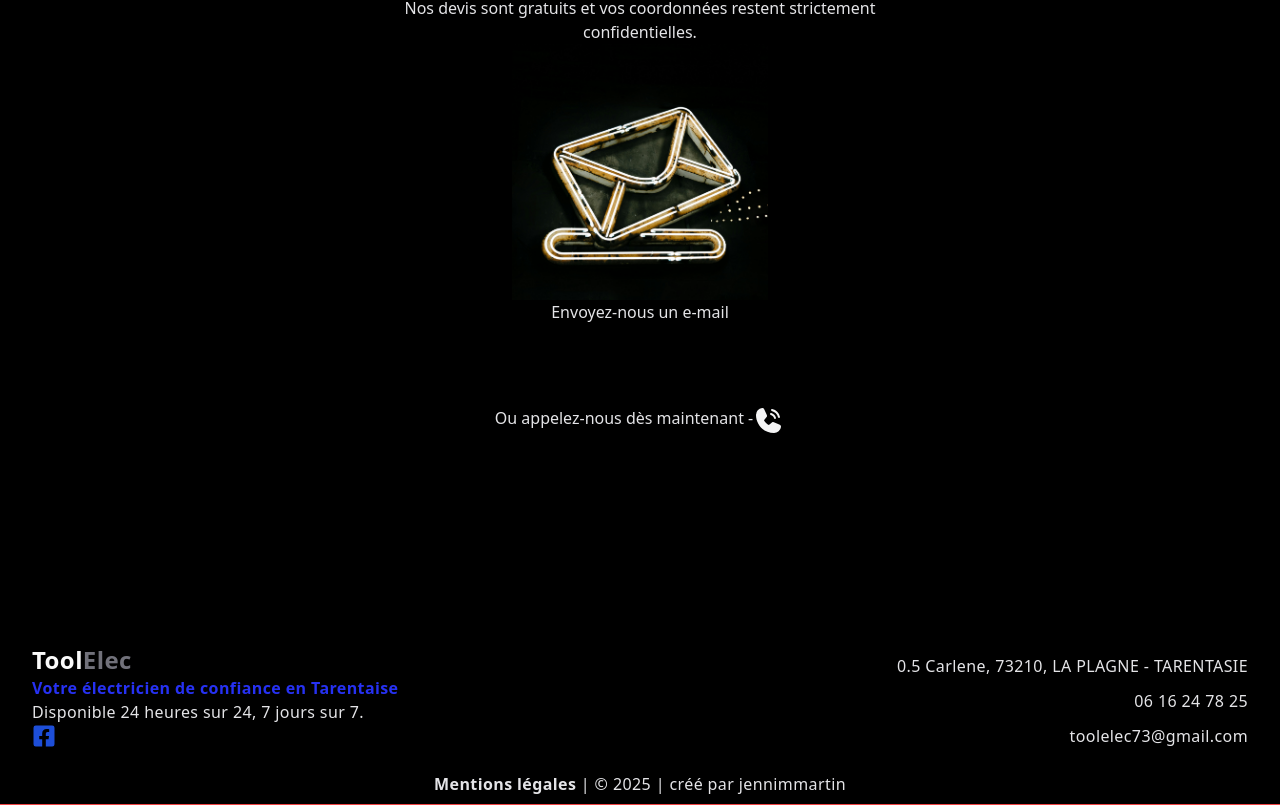
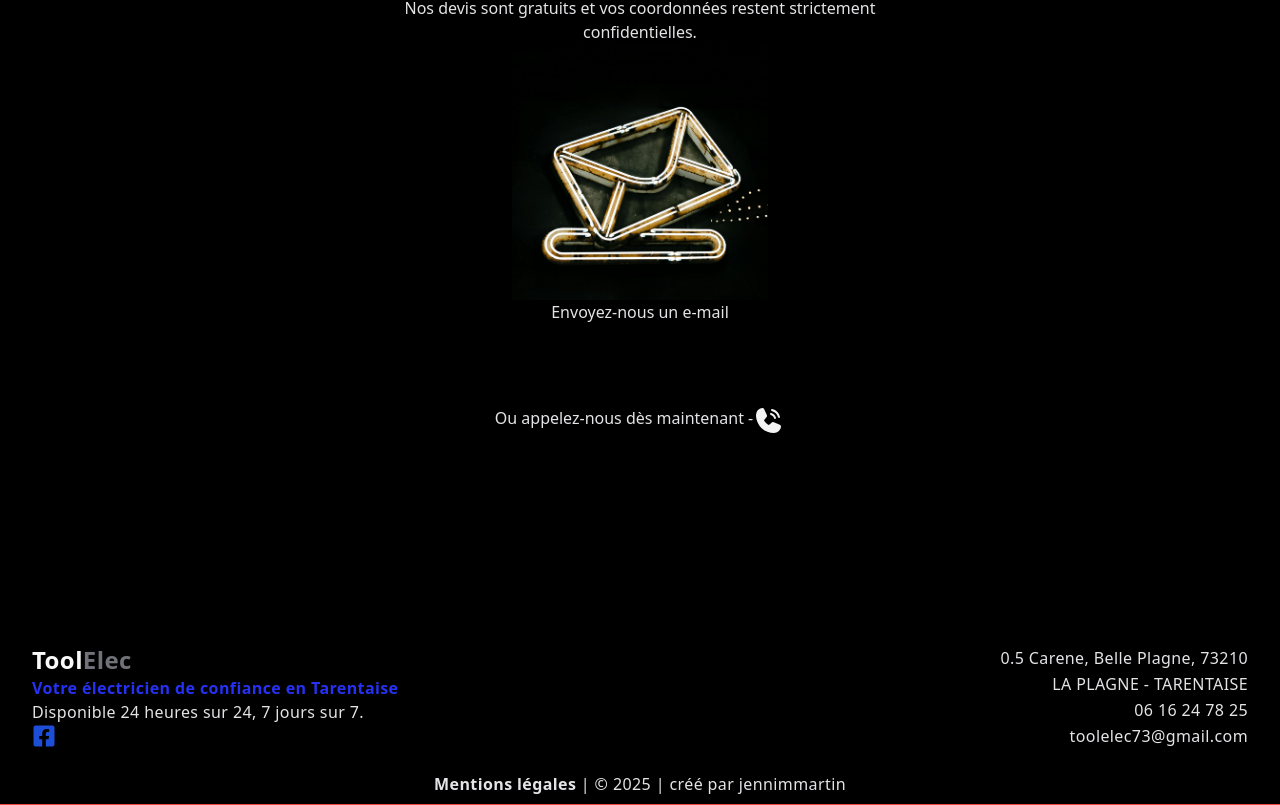
Before and after one commit to jennimmartin/tool-elec, a React (Vite) app: page / in a window 1280 px wide. Shown: the part 4497-5302 px from the top of the page. Built offline with nearby package versions, Linux system fonts and the light colour scheme.

Commit message:
Typo in address

```diff
--- a/src/Components/ComponentsEn/FooterEn.jsx
+++ b/src/Components/ComponentsEn/FooterEn.jsx
@@ -21,7 +21,8 @@ const FooterEn = () => {
           </div>
         </article>
         <div className="text-zinc-200 font-thin grid md:place-items-end">
-          <p>0.5 Carlene, 73210, LA PLAGNE - TARENTASIE</p>
+          <p>0.5 Carene, Belle Plagne, 73210 </p>
+          <p>LA PLAGNE - TARENTAISE</p>
           <p>06 16 24 78 24</p>
           <p>toolelec73@gmail.com</p>
         </div>
--- a/src/Components/FooterFr.jsx
+++ b/src/Components/FooterFr.jsx
@@ -23,7 +23,8 @@ const FooterFr = () => {
           </div>
         </article>
         <div className="text-zinc-200 font-thin grid md:place-items-end">
-          <p>0.5 Carlene, 73210, LA PLAGNE - TARENTASIE</p>
+          <p>0.5 Carene, Belle Plagne, 73210 </p>
+          <p>LA PLAGNE - TARENTAISE</p>
           <p>06 16 24 78 25</p>
           <p>toolelec73@gmail.com</p>
         </div>
```
